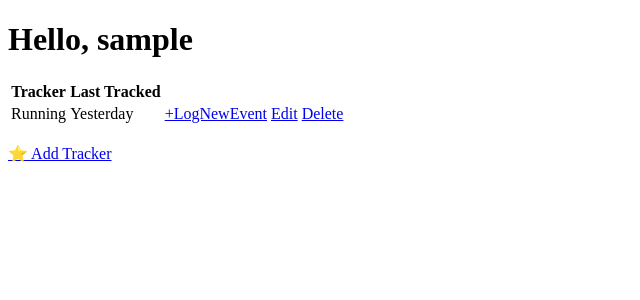
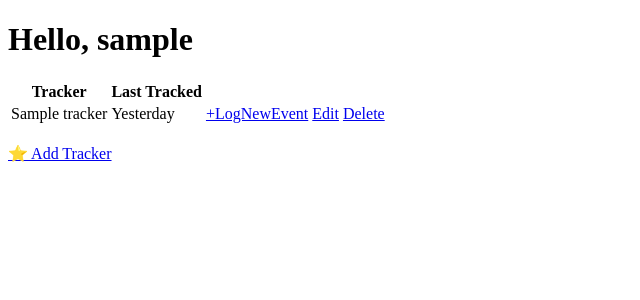
Before and after one commit to thesachinsingh/track-it, a Flask app: template templates/user_home.html in a window 1280 px wide. Shown: the top 300 px of the page, without its empty margins (0-640 px from the left). Run offline with Flask 2, Linux system fonts and the light colour scheme; the template is opened without the code that fills it: values that come from a table or form of the project are taken from there, others are empty; tables that the repository leaves empty hold one stand-in row (values such as "Sample post").

Commit message:
fixed variable names

```diff
--- a/templates/user_home.html
+++ b/templates/user_home.html
@@ -19,13 +19,15 @@
                 <th></th>
             </thead>
             <tbody>
-
-                <td>Running</td>
+                {% for tracker in user_trackers %}
+                <tr>
+                <td>{{ tracker.tracker_name }}</td>
                 <td>Yesterday</td>
                 <td><a href="#">+LogNewEvent</a></td>
                 <td><a href="#">Edit</a></td>
                 <td><a href="#">Delete</a></td>
-
+                </tr>
+                {% endfor %}
             </tbody>
         </table>
     </div>
```
